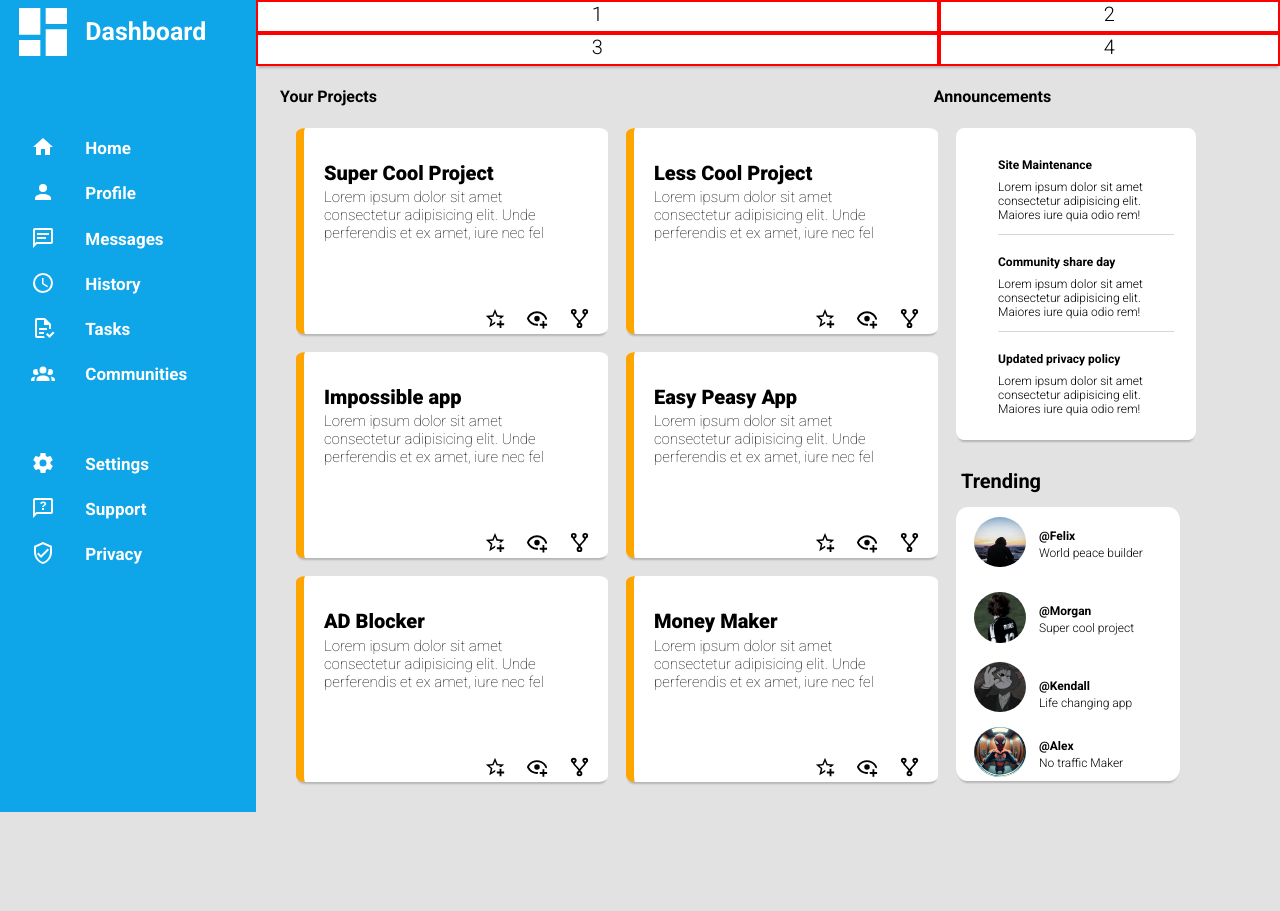
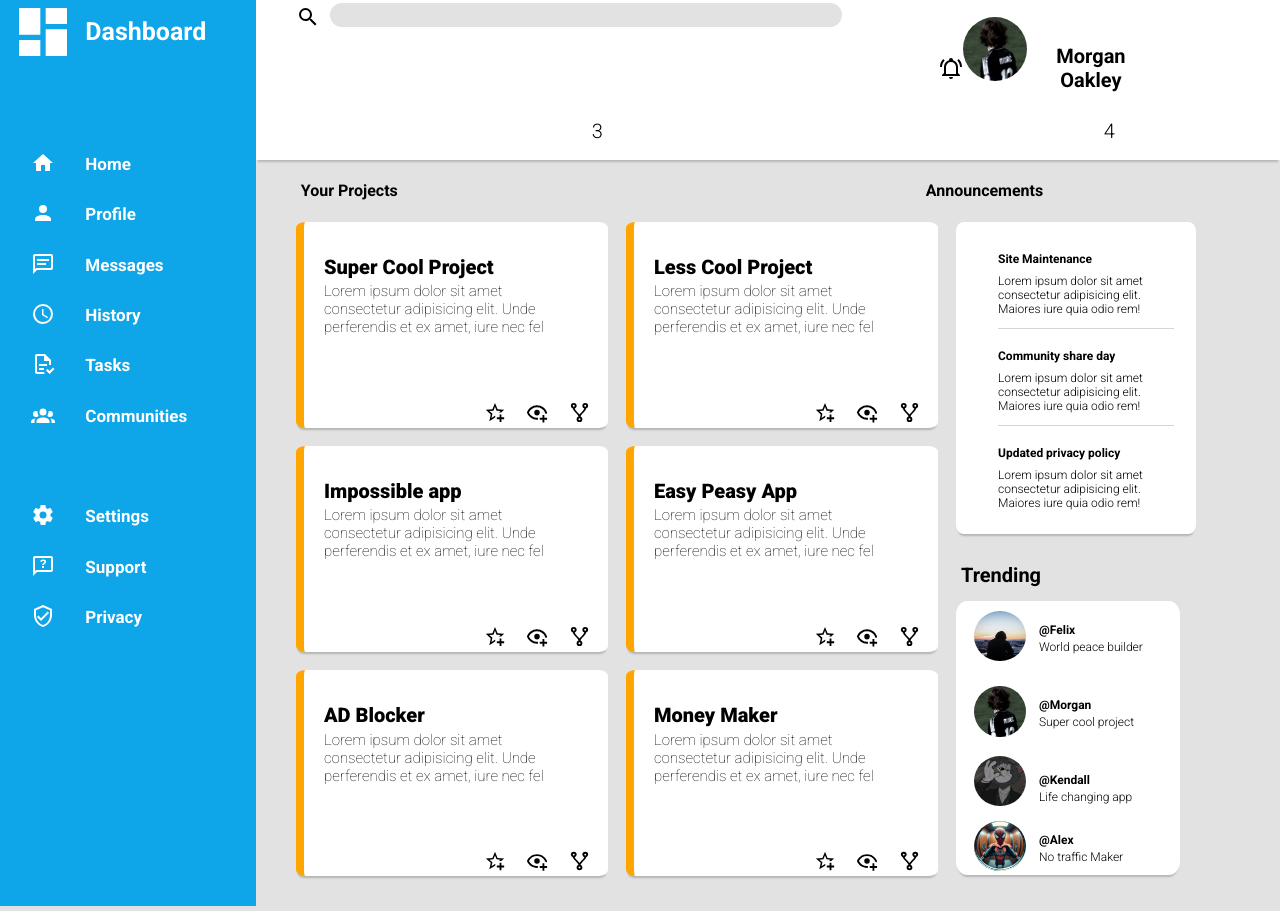
Before and after one commit to tyrone-code/dashboard-project, a plain HTML site: page index.html in a window 1280 px wide. Before the commit the page ends 817 px from the top, so only its background shows below. Drawn offline with Linux system fonts and the light colour scheme.

Commit message:
added searchbar and profile picture main

```diff
--- a/index.html
+++ b/index.html
@@ -70,8 +70,22 @@
             <div class="side-bar-text">Privacy</div>
         </div>
         <div class="grid-box" id="nav-bar">
-            <div>1</div>
-            <div>2</div>
+            <div class="searchbar">
+                <span>
+                    <img src="/images/magnify.svg" class="magnify" alt="magnify glass">
+                </span>
+                <span>
+                    <form action="#">
+                        <input type="text" name="search" class="search">
+
+                    </form>
+                </span>
+            </div>
+            <div class="bell-name-profilepic">
+                <img src="/images/bell.svg" alt="bell" class="bell">
+                <img src="/images/Profile-pic2.jpeg" class="profile-img" alt="">
+                <h4>Morgan Oakley</h4>
+            </div>
             <div>3</div>
             <div>4</div>
 
--- a/styles.css
+++ b/styles.css
@@ -24,8 +24,9 @@ body {
 .projects-announcements-flex-container {
   display: flex;
   justify-content: space-between;
-  margin-right: 5.5rem;
-  margin-left: 0.5rem;
+  /* border: 2px solid blue; */
+  margin-right: 6rem;
+  margin-left: 1.8rem;
 }
 .grid-container h4 {
   margin-left: 1rem;
@@ -73,14 +74,11 @@ body {
   background-color: rgb(255, 255, 255);
   box-shadow: 0 4px 2px -2px rgba(0, 0, 0, 0.2);
   display: grid;
-  height: 66px;
+  height: 10rem;
   grid-template-columns: 2fr 1fr;
   grid-auto-flow: row;
 }
 
-#nav-bar div {
-  border: 2px solid red;
-}
 .main-content-container {
   margin-left: 2.5rem;
   display: inline-grid;
@@ -302,3 +300,39 @@ body {
 .card-links span {
   margin: 8px;
 }
+
+.magnify {
+  width: 1.5rem;
+  position: relative;
+  top: 5px;
+}
+
+.searchbar {
+  display: flex;
+  margin-left: 40px;
+}
+
+.search {
+  border-radius: 25px;
+  background: rgb(226, 226, 226);
+  border: 0px solid;
+  margin-left: 10px;
+  height: 1.5rem;
+  width: 32rem;
+}
+
+.bell {
+  width: 1.5rem;
+}
+
+.profile-img {
+  width: 4.5rem;
+  border-radius: 50%;
+  height: 4rem;
+}
+
+.bell-name-profilepic {
+  display: flex;
+  justify-content: space-between;
+  align-self: flex-end;
+}
```
Also changed, not shown: images/bell.svg (added), images/magnify.svg (added).
